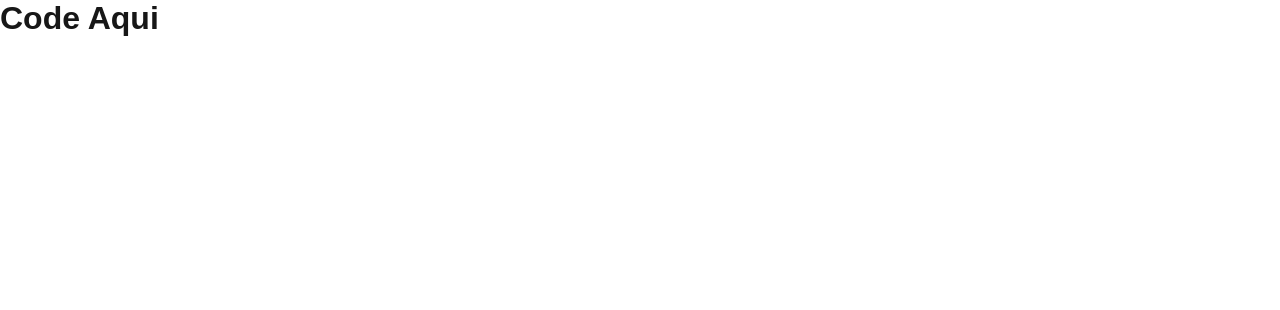
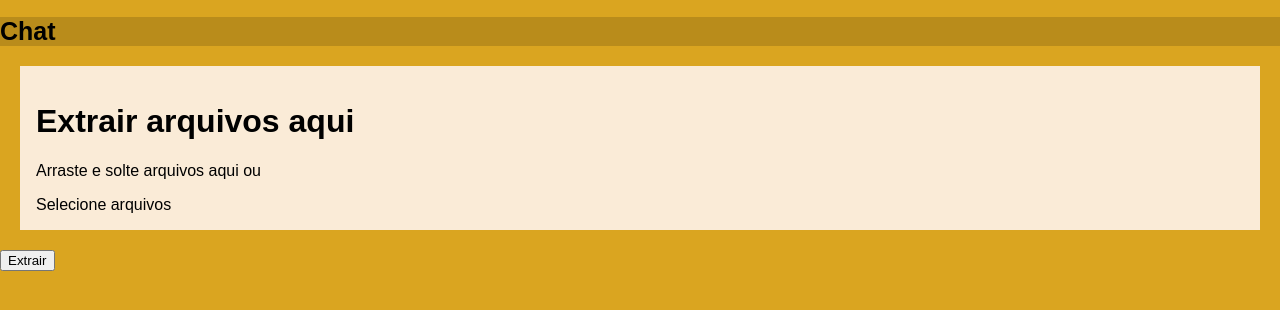
Before and after one commit to fabrica-bayarea/Tutor, a Next.js app in the folder frontend/tutor/: page / in a window 1280 px wide. Shown: the top 310 px of the page. Built offline with nearby package versions, Linux system fonts and the light colour scheme.

Commit message:
Adicionando parte da interface de usuário.

```diff
--- a/frontend/tutor/app/Extracao/estilosExtracao.module.css
+++ b/frontend/tutor/app/Extracao/estilosExtracao.module.css
@@ -1 +1,22 @@
-/*CSS Aqui*/
+.container {
+    background-color: goldenrod;
+    flex: 1;
+    margin: 0;
+}
+.BarDiv{
+    background-color: rgb(185, 140, 27);
+    flex:1;
+}
+.barItem{
+    padding: 16;
+    font-size: 25px;
+}
+.extrairDiv{
+    padding: 16px;
+    background-color: antiquewhite;
+    margin: 20px;
+}
+.buttonDiv{
+    justify-content: flex-end;
+    align-items: right;
+}
--- a/frontend/tutor/app/Extracao/paginaExtracao.tsx
+++ b/frontend/tutor/app/Extracao/paginaExtracao.tsx
@@ -1,10 +1,37 @@
+"use client";
+
 import Image from "next/image";
-import styles from "./estilosExtracao.module.css";
+import React, { useState } from "react";
+import Dropzone from "../../componentes/Dropzone";
+import styles from "../Extracao/estilosExtracao.module.css"
 
 export default function PaginaExtracao() {
+  const [selectedFiles, setSelectedFiles] = useState([]);
+
+  const handleFilesSelected = (files) => {
+    setSelectedFiles(files);
+    console.log("Arquivos selecionados na página:", files);
+  };
+
   return (
-    <div>
-      <h1>Code Aqui</h1>
-    </div>
+      <div className={styles.container}>
+        <div className={styles.BarDiv}>
+            <h1 className={styles.barItem}>Chat</h1>
+        </div>
+
+        <div className={styles.extrairDiv}>
+        <h1>Extrair arquivos aqui</h1>
+
+        <div className={styles.extratorDiv}>
+          <Dropzone />
+        </div>
+        </div>
+
+        <div className={styles.buttonDiv}>
+          <button className="button" onClick={() => console.log("Arquivos para extrair:", selectedFiles)}>
+            Extrair
+          </button>
+        </div>
+      </div>
   );
 }
--- a/frontend/tutor/app/globals.css
+++ b/frontend/tutor/app/globals.css
@@ -1,42 +1,5 @@
-:root {
-  --background: #ffffff;
-  --foreground: #171717;
-}
-
-@media (prefers-color-scheme: dark) {
-  :root {
-    --background: #0a0a0a;
-    --foreground: #ededed;
-  }
-}
-
-html,
 body {
-  max-width: 100vw;
-  overflow-x: hidden;
-}
-
-body {
-  color: var(--foreground);
-  background: var(--background);
+  background-color: goldenrod ;
   font-family: Arial, Helvetica, sans-serif;
-  -webkit-font-smoothing: antialiased;
-  -moz-osx-font-smoothing: grayscale;
-}
-
-* {
-  box-sizing: border-box;
-  padding: 0;
   margin: 0;
 }
-
-a {
-  color: inherit;
-  text-decoration: none;
-}
-
-@media (prefers-color-scheme: dark) {
-  html {
-    color-scheme: dark;
-  }
-}
--- a/frontend/tutor/app/layout.tsx
+++ b/frontend/tutor/app/layout.tsx
@@ -1,5 +1,6 @@
 import type { Metadata } from "next";
 import "./globals.css";
+import React from "react";
 
 export const metadata: Metadata = {
   title: "Create Next App",
--- a/frontend/tutor/app/page.tsx
+++ b/frontend/tutor/app/page.tsx
@@ -1,7 +1,7 @@
 import Image from "next/image";
-import styles from "./page.module.css";
 import PaginaExtracao from "./Extracao/paginaExtracao";
 import PaginaChat from "./Chat/paginaChat";
+import React from "react";
 
 export default function Home() {
   return (
--- /dev/null
+++ b/frontend/tutor/componentes/Dropzone.jsx
@@ -0,0 +1,84 @@
+"use client";
+
+import React, { useState, useRef } from 'react';
+import './Dropzone.module.css';
+
+function Dropzone() {
+  const [files, setFiles] = useState([]);
+  const dropzoneRef = useRef(null);
+
+  const handleDragOver = (event) => {
+    event.preventDefault();
+    dropzoneRef.current.classList.add('dropzone-active');
+  };
+
+  const handleDragLeave = (event) => {
+    event.preventDefault();
+    dropzoneRef.current.classList.remove('dropzone-active');
+  };
+
+  const handleDrop = (event) => {
+    event.preventDefault();
+    dropzoneRef.current.classList.remove('dropzone-active');
+
+    const newFiles = Array.from(event.dataTransfer.files);
+    setFiles((prevFiles) => [...prevFiles, ...newFiles]);
+  };
+
+  const handleFileSelect = (event) => {
+    const newFiles = Array.from(event.target.files);
+    setFiles((prevFiles) => [...prevFiles, ...newFiles]);
+  };
+
+  const handleRemoveFile = (index) => {
+    const updatedFiles = [...files];
+    updatedFiles.splice(index, 1);
+    setFiles(updatedFiles);
+  };
+
+  return (
+    <div
+      ref={dropzoneRef}
+      className="dropzone"
+      onDragOver={handleDragOver}
+      onDragLeave={handleDragLeave}
+      onDrop={handleDrop}
+    >
+      <p>Arraste e solte arquivos aqui ou</p>
+      <label htmlFor="fileInput" className="file-input-label">
+        Selecione arquivos
+      </label>
+      <input
+        type="file"
+        id="fileInput"
+        multiple
+        onChange={handleFileSelect}
+        style={{ display: 'none' }}
+      />
+
+      {files.length > 0 && (
+        <div className="file-list">
+          <h3>Arquivos Selecionados:</h3>
+          <ul>
+            {files.map((file, index) => (
+              <li key={index}>
+                {file.name} ({formatFileSize(file.size)})
+                <button onClick={() => handleRemoveFile(index)}>Remover</button>
+              </li>
+            ))}
+          </ul>
+        </div>
+      )}
+    </div>
+  );
+}
+
+const formatFileSize = (bytes) => {
+  if (bytes === 0) return '0 Bytes';
+  const k = 1024;
+  const sizes = ['Bytes', 'KB', 'MB', 'GB', 'TB'];
+  const i = Math.floor(Math.log(bytes) / Math.log(k));
+  return parseFloat((bytes / Math.pow(k, i)).toFixed(2)) + ' ' + sizes[i];
+};
+
+export default Dropzone;
--- /dev/null
+++ b/frontend/tutor/componentes/Dropzone.module.css
@@ -0,0 +1,68 @@
+.dropzone {
+    border: 2px dashed #ccc;
+    padding: 40px;
+    text-align: center;
+    cursor: pointer;
+    border-radius: 5px;
+  }
+
+  .dropzone-active {
+    border-color: #007bff;
+    background-color: #f8f9fa;
+  }
+
+  .file-input-label {
+    background-color: #007bff;
+    color: white;
+    padding: 10px 15px;
+    border-radius: 5px;
+    cursor: pointer;
+    margin-top: 10px;
+    display: inline-block;
+  }
+
+  .file-input-label:hover {
+    background-color: #0056b3;
+  }
+
+  .file-list {
+    margin-top: 20px;
+    border: 1px solid #eee;
+    padding: 15px;
+    border-radius: 5px;
+  }
+
+  .file-list h3 {
+    margin-top: 0;
+  }
+
+  .file-list ul {
+    list-style: none;
+    padding: 0;
+  }
+
+  .file-list li {
+    display: flex;
+    justify-content: space-between;
+    align-items: center;
+    padding: 8px 0;
+    border-bottom: 1px solid #eee;
+  }
+
+  .file-list li:last-child {
+    border-bottom: none;
+  }
+
+  .file-list button {
+    background-color: #dc3545;
+    color: white;
+    border: none;
+    padding: 5px 10px;
+    border-radius: 3px;
+    cursor: pointer;
+    font-size: 0.9em;
+  }
+
+  .file-list button:hover {
+    background-color: #c82333;
+  }
```
Also changed, not shown: frontend/tutor/app/Scraping/paginaScraping.tsx (+3 -4 lines), frontend/tutor/package.json (+5 -5 lines), 1 other file (tests, documents, lock files or other folders).
